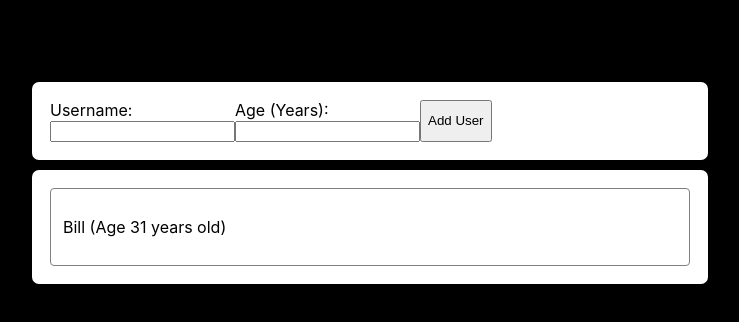
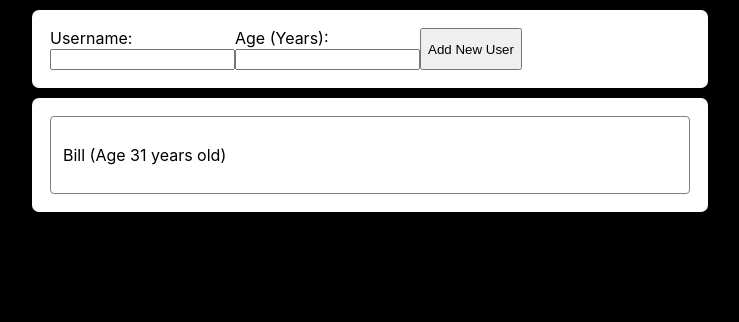
Before and after one commit to mostlyclicks/react-guide-p8, a React (Create React App) app: page / in a window 1280 px wide. Shown: the top 322 px of the page, without its empty margins (270-1009 px from the left). Built offline with nearby package versions, Linux system fonts and the light colour scheme.

Commit message:
add log state

```diff
--- a/src/App.js
+++ b/src/App.js
@@ -11,7 +11,6 @@ function App() {
 
   return (
     <div className="App">
-      <h1>Hello</h1>
       <NewUser />
       <User />
     </div>
--- a/src/components/NewUser/NewUser.js
+++ b/src/components/NewUser/NewUser.js
@@ -1,4 +1,4 @@
-import React from 'react'
+import React, { useState } from 'react'
 import styled from 'styled-components'
 import Card from '../UI/Card'
 import Button from '../UI/Button'
@@ -6,10 +6,26 @@ import Button from '../UI/Button'
 
 const NewUser = () => {
 
+  const [enteredUsername, setEnteredUsername] = useState('')
+  const [enteredAge, setEnteredAge] = useState('')
+
   const addUserHandler = (event) => {
     event.preventDefault();
+    console.log('button clicked')
+    console.log(enteredUsername, enteredAge)
+    //props funtion with args?
+  }
 
+  const usernameHandler = (event) => {
+    setEnteredUsername(event.target.value)
+    console.log(enteredUsername)
+    //props.usernamefunction(username)
+  }
 
+  const ageHandler = (event) => {
+    setEnteredAge(event.target.value)
+    console.log(enteredAge)
+    //props.agefunction(age)
   }
 
   return (
@@ -18,13 +34,13 @@ const NewUser = () => {
         <UserForm onSubmit={addUserHandler}>
           <div className="form-control">
             <label htmlFor="username">Username:</label>
-            <input id="username" type="text" value="" />
+            <input id="username" type="text" value={enteredUsername} onChange={usernameHandler}/>
           </div>
           <div className="form-control">
             <label htmlFor="age">Age (Years):</label>
-            <input id="age" type="number" value="" />
+            <input id="age" type="number" value={enteredAge} onChange={ageHandler} />
           </div>
-          <button type="submit">Add User</button>
+          <Button type="submit">Add New User</Button>
 
         </UserForm>
       </Card>
--- a/src/components/UI/Button.js
+++ b/src/components/UI/Button.js
@@ -1,18 +1,13 @@
 import React from 'react'
 
-const Button = () => {
-
-  const buttonHandler = (props) => {
-
-
-    console.log('button clicked in button component')
-
-  }
-
+const Button = (props) => {
 
   return (
-    <button onClick={buttonHandler}>
-      Click Me!
+    <button
+      onClick={props.onClick}
+      type={props.type || 'button'}
+    >
+      {props.children}
     </button>
   )
 }
```
